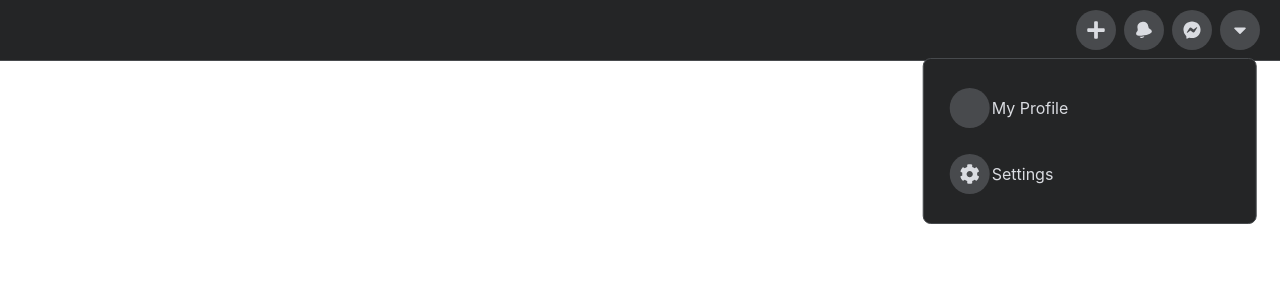
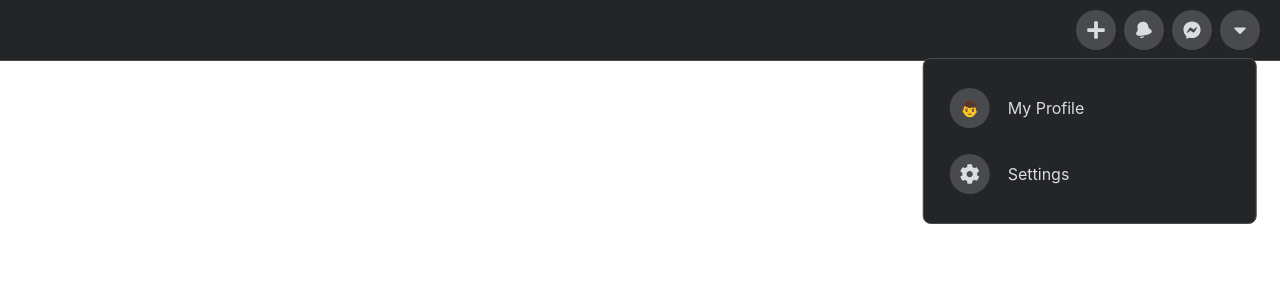
Before and after one commit to NyashaNziramasanga/facebook-navbar-ui-clone, a React (Create React App) app: page / in a window 1280 px wide. Both pictures are taken after a click on the link 1240 px from the left and 30 px from the top of the page. Shown: the top 300 px of the page. Built offline with nearby package versions, Linux system fonts and the light colour scheme.

Commit message:
Dropdown menu icons and hieght adjustments

```diff
--- a/src/components/dropdown/DropdownMenu.jsx
+++ b/src/components/dropdown/DropdownMenu.jsx
@@ -4,35 +4,42 @@ import { CSSTransition } from 'react-transition-group';
 import { ReactComponent as CogIcon } from '../../assets/icons/cog.svg';
 import { ReactComponent as ChevronIcon } from '../../assets/icons/chevron.svg';
 import { ReactComponent as ArrowIcon } from '../../assets/icons/arrow.svg';
-import { ReactComponent as BoltIcon } from '../../assets/icons/bolt.svg';
 
-function DropdownMenu() {
+const DropdownMenu = () => {
   const [activeMenu, setActiveMenu] = useState('main');
+  const [menuHeight, setMenuHeight] = useState(null);
 
-  function DropdownItem(props) {
+  const calcHeight = (el) => {
+    const height = el.offsetHeight;
+    setMenuHeight(height);
+  };
+
+  const DropdownItem = (props) => {
     return (
+      // eslint-disable-next-line jsx-a11y/anchor-is-valid
       <a
         href="#"
         className="menu-item"
         onClick={() => props.goToMenu && setActiveMenu(props.goToMenu)}
       >
         <span className="icon-button">{props.leftIcon}</span>
-        {props.children}
+        <div className="icon-text">{props.children}</div>
         <span className="icon-right">{props.rightIcon}</span>
       </a>
     );
-  }
+  };
 
   return (
-    <div className="dropdown">
+    <div className="dropdown" style={{ height: menuHeight }}>
       <CSSTransition
         in={activeMenu === 'main'}
         unmountOnExit
         timeout={500}
         classNames="menu-primary"
+        onEnter={calcHeight}
       >
         <div className="menu">
-          <DropdownItem>My Profile</DropdownItem>
+          <DropdownItem leftIcon={'👦'}> My Profile</DropdownItem>
           <DropdownItem
             leftIcon={<CogIcon />}
             rightIcon={<ChevronIcon />}
@@ -48,14 +55,20 @@ function DropdownMenu() {
         unmountOnExit
         timeout={500}
         classNames="menu-secondary"
+        onEnter={calcHeight}
       >
         <div className="menu">
-          <DropdownItem goToMenu="main" leftIcon={<ArrowIcon />}></DropdownItem>
-          <DropdownItem>Settings</DropdownItem>
+          <DropdownItem goToMenu="main" leftIcon={<ArrowIcon />}>
+            {' '}
+            Back
+          </DropdownItem>
+          <DropdownItem leftIcon={'📋'}>Activity</DropdownItem>
+          <DropdownItem leftIcon={'⚙️'}>Settings</DropdownItem>
+          <DropdownItem leftIcon={'🖥️'}>Theme</DropdownItem>
         </div>
       </CSSTransition>
     </div>
   );
-}
+};
 
 export default DropdownMenu;
--- a/src/components/navbar/NavItem.jsx
+++ b/src/components/navbar/NavItem.jsx
@@ -6,10 +6,10 @@ const NavItem = (props) => {
   return (
     <li className="nav-item">
       {/* Toggle open on and off */}
+      {/* eslint-disable-next-line jsx-a11y/anchor-is-valid*/}
       <a href="#" className="icon-button" onClick={() => setOpen(!open)}>
         {props.icon}
       </a>
-
       {open && props.children}
     </li>
   );
--- a/src/index.css
+++ b/src/index.css
@@ -70,6 +70,10 @@ a {
   filter: brightness(1.2);
 }
 
+.icon-text {
+  padding: 1rem;
+}
+
 .icon-button svg {
   fill: var(--text-color);
   width: 20px;
@@ -88,6 +92,7 @@ a {
   border-radius: var(--border-radius);
   padding: 1rem;
   overflow: hidden; /* Hide child elements if they overlap the container*/
+  transition: height var(--speed) ease;
 }
 
 .menu-item {
```
